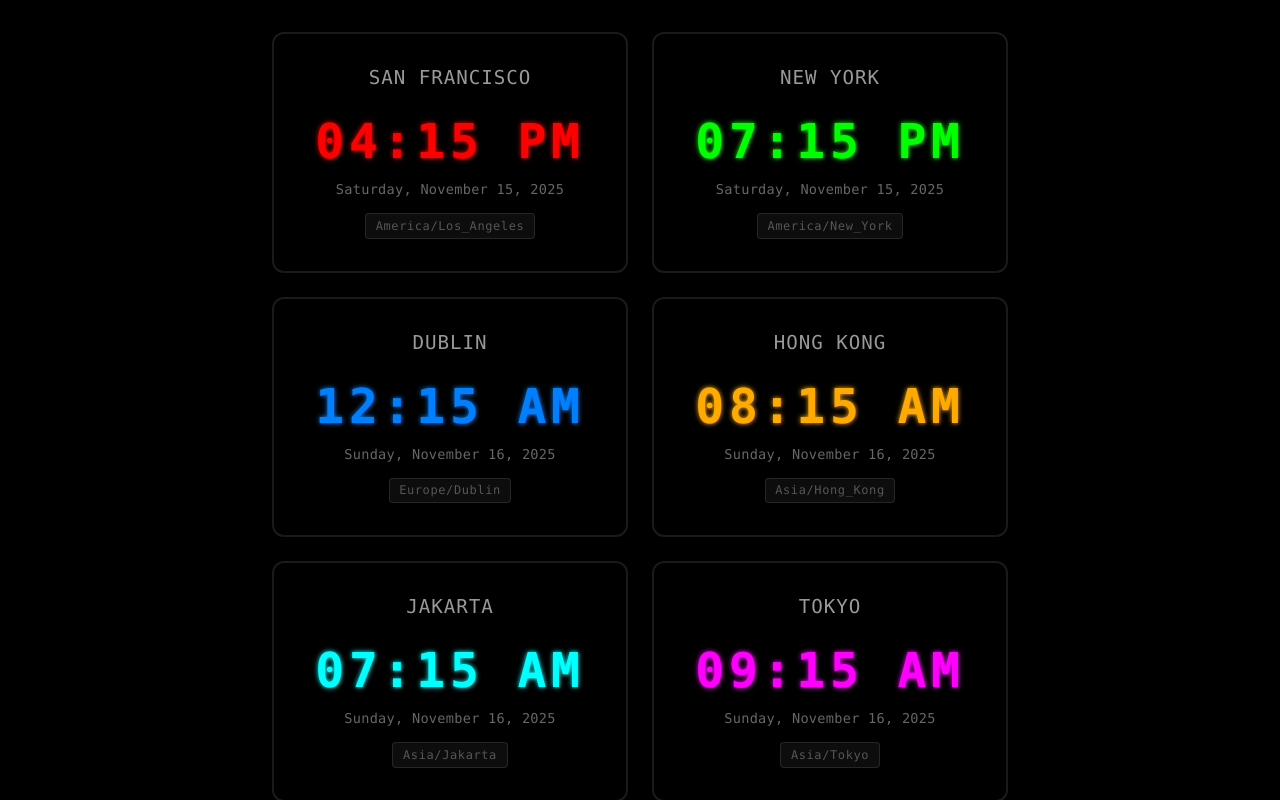
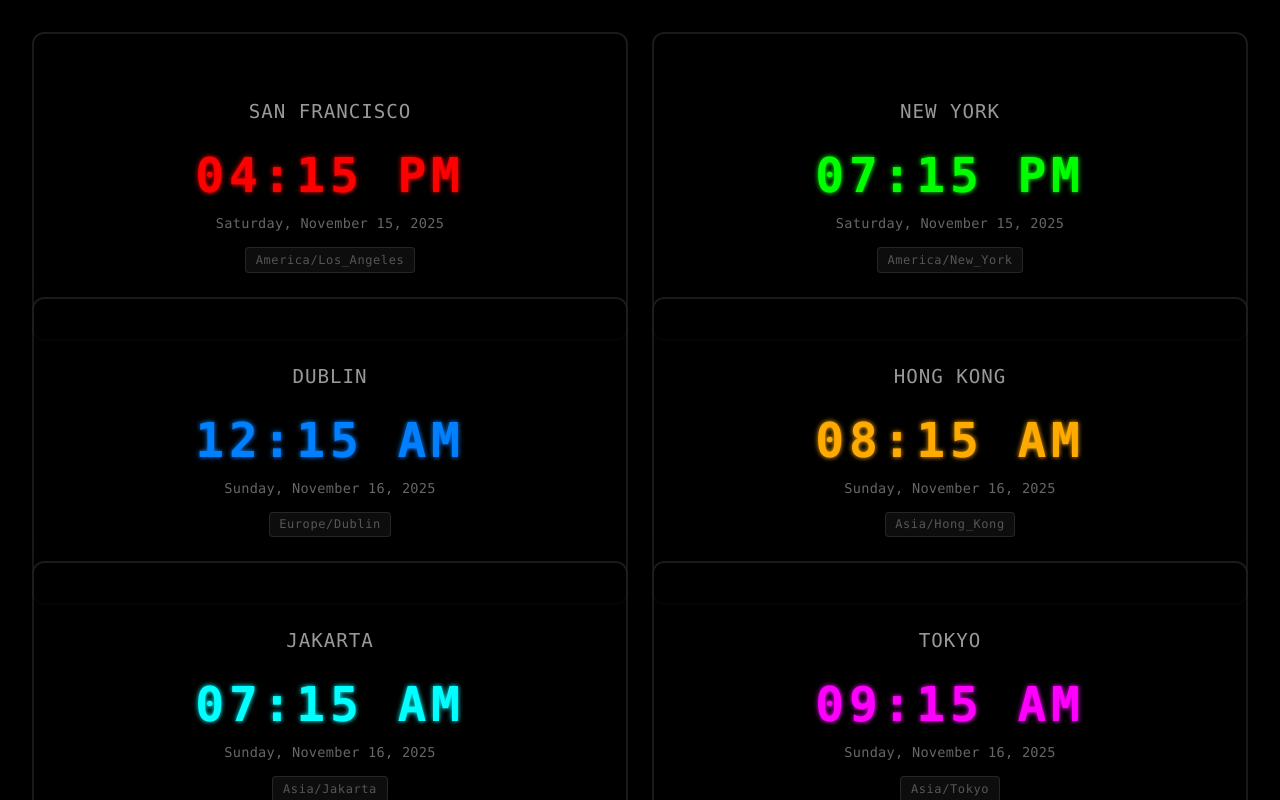
Before and after one commit to zincsoda/multi-clock-app, a React (Create React App) app: page / in a window 1280 px wide. Built offline with nearby package versions, Linux system fonts and the light colour scheme.

Commit message:
hopefull fix panel expand

```diff
--- a/src/App.css
+++ b/src/App.css
@@ -7,7 +7,7 @@
   position: relative;
   overflow-x: hidden;
   display: flex;
-  align-items: center;
+  align-items: stretch;
   justify-content: center;
   margin: 0;
   width: 100%;
@@ -19,11 +19,12 @@
   gap: 1.5rem;
   grid-template-columns: repeat(2, 1fr);
   width: 100%;
-  max-width: 800px;
+  max-width: 100%;
   position: relative;
   z-index: 1;
   padding: 2rem;
   box-sizing: border-box;
+  align-items: stretch;
 }
 
 @media (max-width: 768px) {
--- a/src/Clock.css
+++ b/src/Clock.css
@@ -8,6 +8,10 @@
   position: relative;
   overflow: hidden;
   box-shadow: 0 0 20px rgba(0, 0, 0, 0.5);
+  height: 100%;
+  display: flex;
+  flex-direction: column;
+  justify-content: center;
 }
 
 .clock-card:hover {
```
